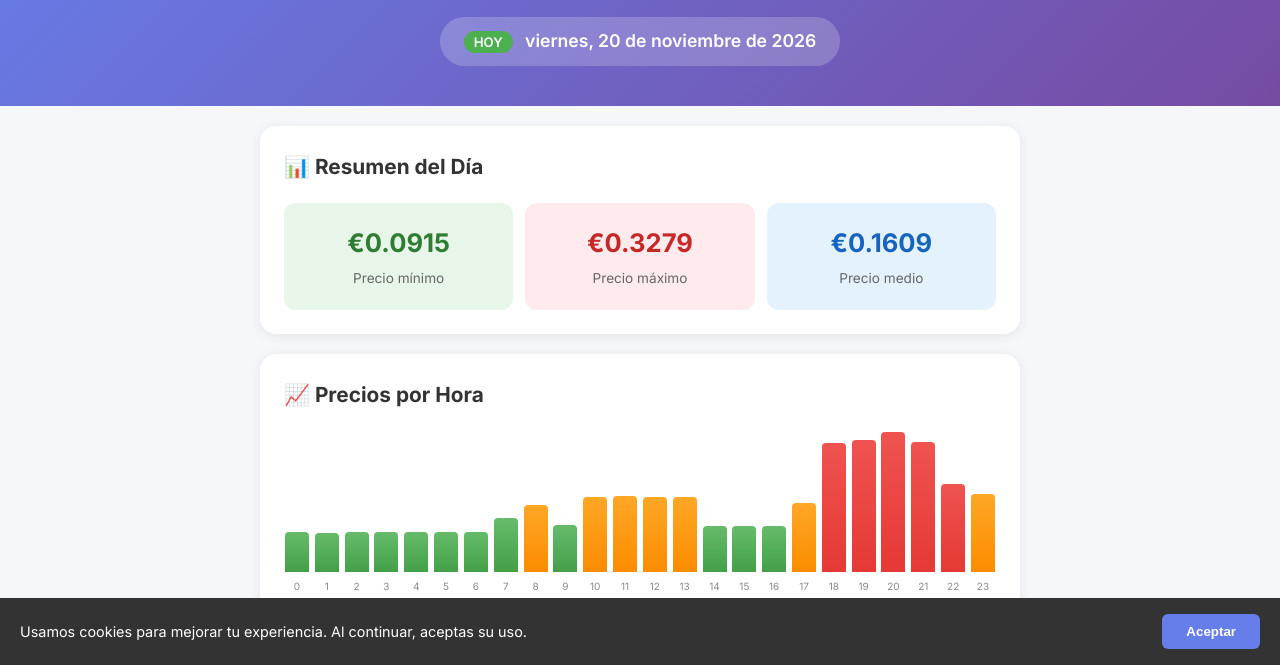
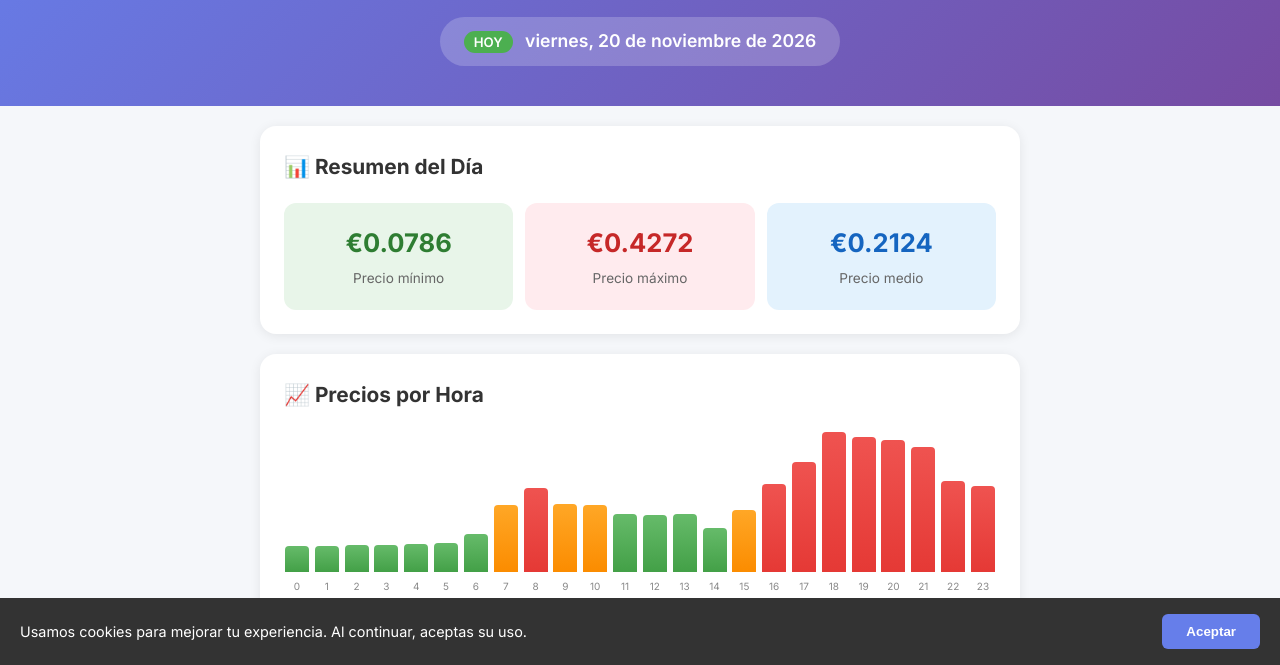
Before and after one commit to plc105226-byte/luzfacil, a plain HTML site: page index.html in a window 1280 px wide. Shown: the part 135-800 px from the top of the page. Drawn offline with Linux system fonts and the light colour scheme.

Commit message:
Update prices for 2026-11-20

```diff
--- a/index.html
+++ b/index.html
@@ -566,30 +566,30 @@
   <script>
     // PRICE DATA - Updated by update_prices.R
     const priceData = [
-      { hour: 0, price: 92.5 },
-      { hour: 1, price: 91.5 },
-      { hour: 2, price: 94.3 },
-      { hour: 3, price: 93.3 },
-      { hour: 4, price: 92.6 },
-      { hour: 5, price: 92.2 },
-      { hour: 6, price: 93.7 },
-      { hour: 7, price: 126.4 },
-      { hour: 8, price: 155.5 },
-      { hour: 9, price: 108.7 },
-      { hour: 10, price: 176.2 },
-      { hour: 11, price: 176.8 },
-      { hour: 12, price: 176.4 },
-      { hour: 13, price: 176.1 },
-      { hour: 14, price: 107.4 },
-      { hour: 15, price: 106.4 },
-      { hour: 16, price: 107.8 },
-      { hour: 17, price: 162.3 },
-      { hour: 18, price: 301.9 },
-      { hour: 19, price: 308.1 },
-      { hour: 20, price: 327.9 },
-      { hour: 21, price: 304.7 },
-      { hour: 22, price: 204.6 },
-      { hour: 23, price: 183.2 }
+      { hour: 0, price: 78.6 },
+      { hour: 1, price: 79.9 },
+      { hour: 2, price: 81.7 },
+      { hour: 3, price: 82.9 },
+      { hour: 4, price: 85.4 },
+      { hour: 5, price: 87.5 },
+      { hour: 6, price: 114.9 },
+      { hour: 7, price: 202.4 },
+      { hour: 8, price: 257.2 },
+      { hour: 9, price: 207.1 },
+      { hour: 10, price: 203.0 },
+      { hour: 11, price: 177.9 },
+      { hour: 12, price: 174.4 },
+      { hour: 13, price: 176.3 },
+      { hour: 14, price: 135.1 },
+      { hour: 15, price: 188.9 },
+      { hour: 16, price: 266.6 },
+      { hour: 17, price: 334.9 },
+      { hour: 18, price: 427.2 },
+      { hour: 19, price: 411.1 },
+      { hour: 20, price: 403.5 },
+      { hour: 21, price: 381.9 },
+      { hour: 22, price: 276.5 },
+      { hour: 23, price: 262.3 }
     ];
 
     function getSpainTime() {
```
